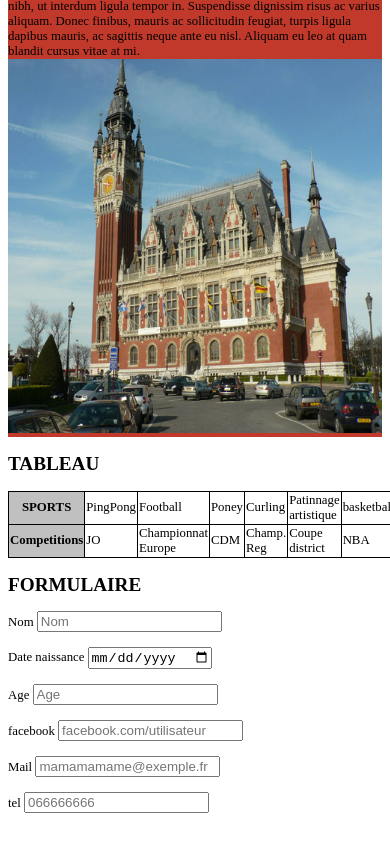
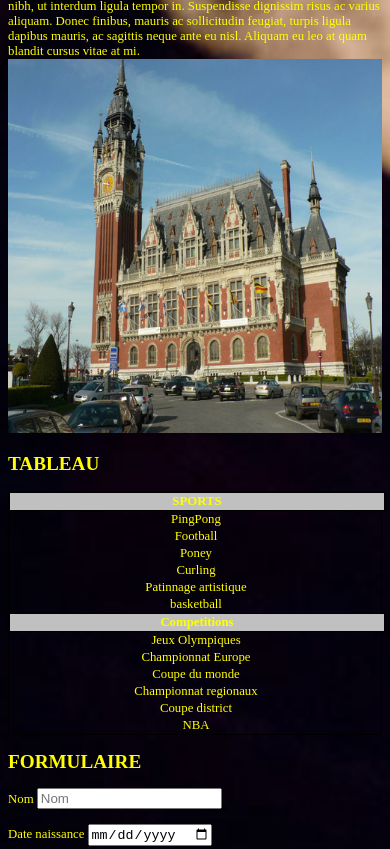
Before and after one commit to BecquetMaxime/DevWeb, a plain HTML site: page tp2/index.html in a window 390 px wide. Shown: the part 665-1514 px from the top of the page. Drawn offline with Linux system fonts and the light colour scheme.

Commit message:
Add files via upload

```diff
--- a/tp2/index.html
+++ b/tp2/index.html
@@ -11,18 +11,20 @@
   </head>
 <body>
 
+
+
   <div id='header'> <!-- entete -->
 	<h1 style="height:140px; border-bottom : 1px solid black; text-align : center ;"> M4105C</h1>
   </div>
 
     <div id='content'>
-      <p style="background-color:#2980b9;"> Lorem ipsum dolor sit amet, consectetur adipiscing elit. Nulla rhoncus tortor dignissim ligula condimentum, sed volutpat massa lacinia. Suspendisse vitae placerat elit. Vivamus sodales euismod nisi, sed porta tellus pretium sed. Mauris lorem erat, semper sed tincidunt quis, hendrerit et magna. Duis vulputate, ipsum eget sodales porttitor, purus massa finibus dolor, at maximus ante libero ut augue. Ut volutpat sapien nibh, ut interdum ligula tempor in. Suspendisse dignissim risus ac varius aliquam. Donec finibus, mauris ac sollicitudin feugiat, turpis ligula dapibus mauris, ac sagittis neque ante eu nisl. Aliquam eu leo at quam blandit cursus vitae at mi.</p>
+      <p> Lorem ipsum dolor sit amet, consectetur adipiscing elit. Nulla rhoncus tortor dignissim ligula condimentum, sed volutpat massa lacinia. Suspendisse vitae placerat elit. Vivamus sodales euismod nisi, sed porta tellus pretium sed. Mauris lorem erat, semper sed tincidunt quis, hendrerit et magna. Duis vulputate, ipsum eget sodales porttitor, purus massa finibus dolor, at maximus ante libero ut augue. Ut volutpat sapien nibh, ut interdum ligula tempor in. Suspendisse dignissim risus ac varius aliquam. Donec finibus, mauris ac sollicitudin feugiat, turpis ligula dapibus mauris, ac sagittis neque ante eu nisl. Aliquam eu leo at quam blandit cursus vitae at mi.</p>
 
-	<p style="background-color:white;"> Lorem ipsum dolor sit amet, consectetur adipiscing elit. Nulla rhoncus tortor dignissim ligula condimentum, sed volutpat massa lacinia. Suspendisse vitae placerat elit. Vivamus sodales euismod nisi, sed porta tellus pretium sed. Mauris lorem erat, semper sed tincidunt quis, hendrerit et magna. Duis vulputate, ipsum eget sodales porttitor, purus massa finibus dolor, at maximus ante libero ut augue. Ut volutpat sapien nibh, ut interdum ligula tempor in. Suspendisse dignissim risus ac varius aliquam. Donec finibus, mauris ac sollicitudin feugiat, turpis ligula dapibus mauris, ac sagittis neque ante eu nisl. Aliquam eu leo at quam blandit cursus vitae at mi.</p>
+	<p> Lorem ipsum dolor sit amet, consectetur adipiscing elit. Nulla rhoncus tortor dignissim ligula condimentum, sed volutpat massa lacinia. Suspendisse vitae placerat elit. Vivamus sodales euismod nisi, sed porta tellus pretium sed. Mauris lorem erat, semper sed tincidunt quis, hendrerit et magna. Duis vulputate, ipsum eget sodales porttitor, purus massa finibus dolor, at maximus ante libero ut augue. Ut volutpat sapien nibh, ut interdum ligula tempor in. Suspendisse dignissim risus ac varius aliquam. Donec finibus, mauris ac sollicitudin feugiat, turpis ligula dapibus mauris, ac sagittis neque ante eu nisl. Aliquam eu leo at quam blandit cursus vitae at mi.</p>
 
 
 
-	<p style="background-color:#c0392b;"> Lorem ipsum dolor sit amet, consectetur adipiscing elit. Nulla rhoncus tortor dignissim ligula condimentum, sed volutpat massa lacinia. Suspendisse vitae placerat elit. Vivamus sodales euismod nisi, sed porta tellus pretium sed. Mauris lorem erat, semper sed tincidunt quis, hendrerit et magna. Duis vulputate, ipsum eget sodales porttitor, purus massa finibus dolor, at maximus ante libero ut augue. Ut volutpat sapien nibh, ut interdum ligula tempor in. Suspendisse dignissim risus ac varius aliquam. Donec finibus, mauris ac sollicitudin feugiat, turpis ligula dapibus mauris, ac sagittis neque ante eu nisl. Aliquam eu leo at quam blandit cursus vitae at mi.
+	<p> Lorem ipsum dolor sit amet, consectetur adipiscing elit. Nulla rhoncus tortor dignissim ligula condimentum, sed volutpat massa lacinia. Suspendisse vitae placerat elit. Vivamus sodales euismod nisi, sed porta tellus pretium sed. Mauris lorem erat, semper sed tincidunt quis, hendrerit et magna. Duis vulputate, ipsum eget sodales porttitor, purus massa finibus dolor, at maximus ante libero ut augue. Ut volutpat sapien nibh, ut interdum ligula tempor in. Suspendisse dignissim risus ac varius aliquam. Donec finibus, mauris ac sollicitudin feugiat, turpis ligula dapibus mauris, ac sagittis neque ante eu nisl. Aliquam eu leo at quam blandit cursus vitae at mi.
 
 <img src="newcalais.jpeg"></p>
 
@@ -41,10 +43,10 @@
    </tr>
    <tr>
        <th>Competitions</th>
-       <td>JO</td>
+       <td>Jeux Olympiques</td>
        <td>Championnat Europe</td>
-	<td>CDM</td>
-       <td>Champ. Reg</td>
+	<td>Coupe du monde</td>
+       <td>Championnat regionaux</td>
 	<td>Coupe district</td>
        <td>NBA</td>
    </tr>
@@ -73,15 +75,8 @@
 
 
 
+</div>
 
-
-
-
-
-
-
-
-      </div>
 
 
 
--- a/tp2/style.css
+++ b/tp2/style.css
@@ -1,8 +1,16 @@
+
+
+
 #header {
 background : url("iut.jpeg") center center no-repeat;background-size:300px; font-size : 2.5rem;
 	}
 html{font-size : 100%;}
-body{font-size : 1.6rem;}
+body{
+font-size : 1.6rem;
+background: url("bg.jpg") no-repeat;
+background-size: cover;
+color:yellow;
+}
 
 #content{font-size: 0.5em}
 
@@ -10,11 +18,11 @@ body{font-size : 1.6rem;}
 
 table
 {
-    border-collapse: collapse; /* Les bordures du tableau seront collées (plus joli) */
+    border: 1px solid silver;
 }
 td,th
 {
-    border: 1px solid black;
+    border: 1px solid grey;
 }
 th{background-color: silver;}
 
@@ -23,7 +31,13 @@ th{background-color: silver;}
 
 #content img{width:100%;}
 #header {background : url("iut.jpg")}
-
+  table,tbody,tr,td,th{
+    display: block;
+    width:100%;
+    border:none;
+    text-align:center;
+  }
+table,th{border:1px solid black;}
 }
 
 
```
Also changed, not shown: tp2/bg.jpg (added).
